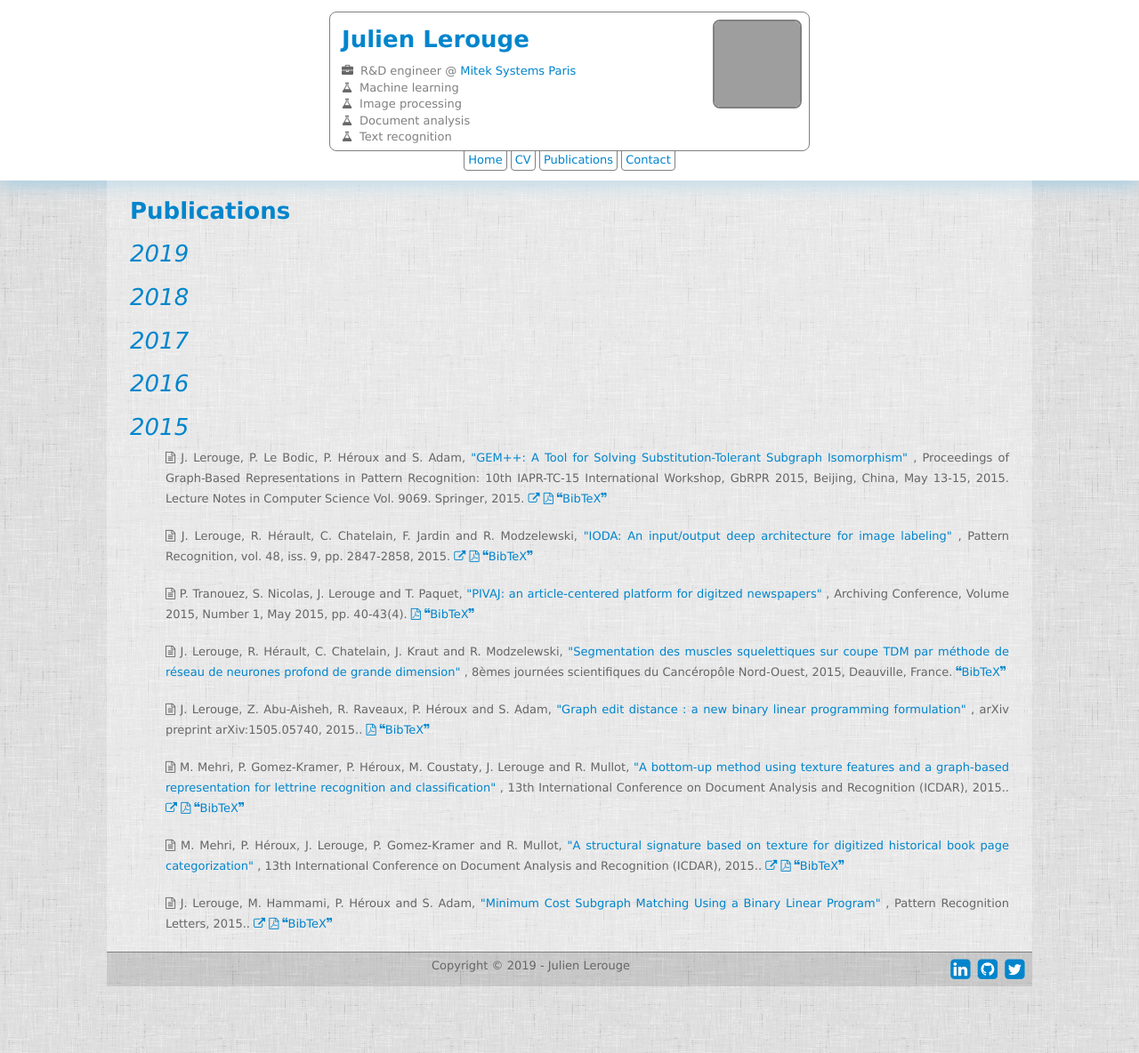
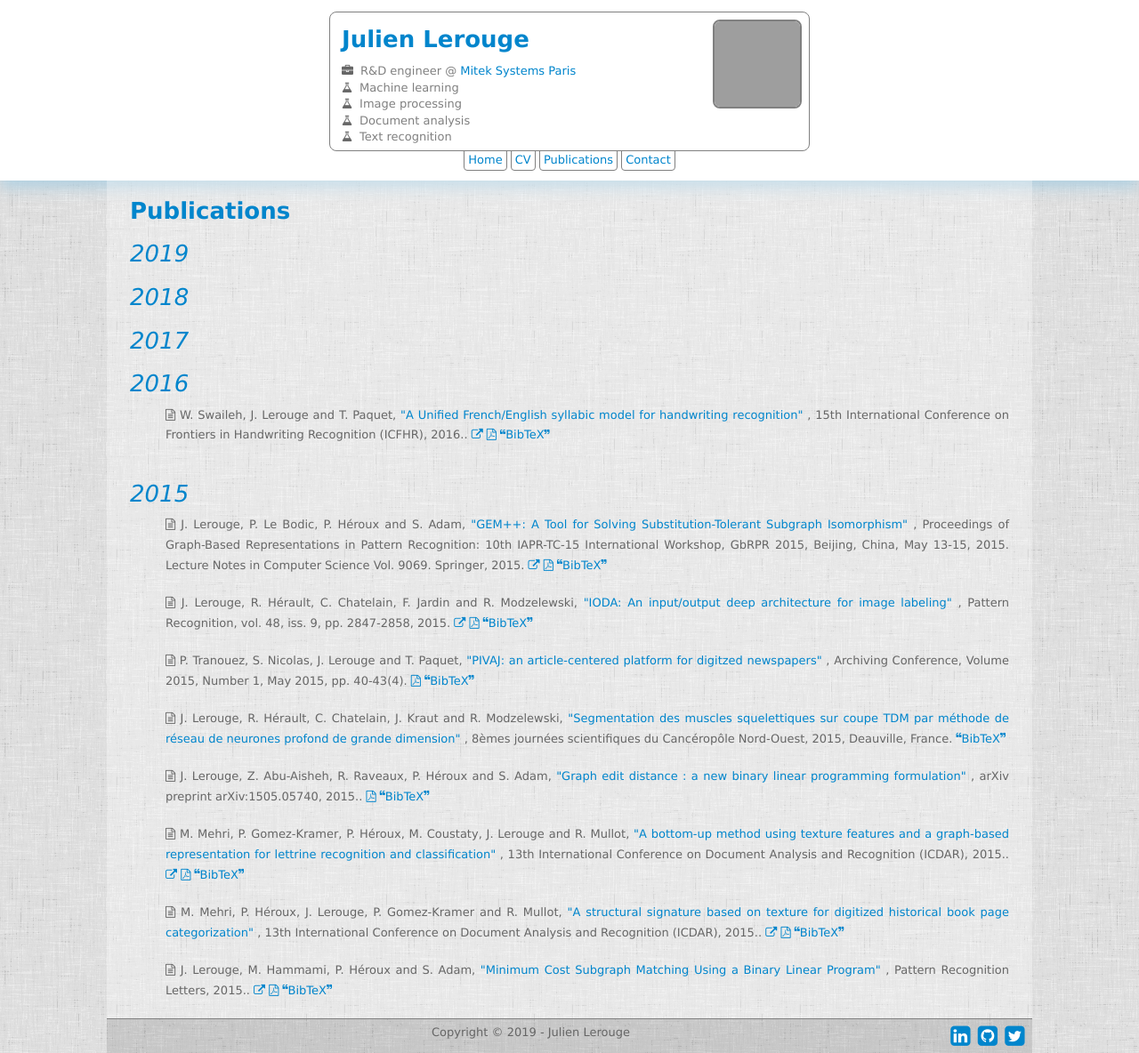
Before and after one commit to jlerouge/jlerouge.github.io, a Jekyll site: the page built from pub/index.html, in a window 1280 px wide. Shown: the whole page at 89% size. Built offline with Jekyll 4.4.1, drawn with Linux system fonts in a browser that asks for light colours; nearby versions of some CDN libraries; grey boxes are pictures that could not be loaded.

```diff
--- a/_config.yml
+++ b/_config.yml
@@ -94,6 +94,10 @@ coauthors:
     mc:
         name: M. Coustaty
         url: https://l3i.univ-larochelle.fr/Coustaty-Mickael-MCF
+    ws:
+        name: W. Swaileh
+        url: http://pagesperso.litislab.fr/wswaileh/
+        email: wassim.swaileh2@univ-rouen.fr
 
 affiliations:
     litis-insa: Normandie Université, LITIS (EA 4108-FR CNRS 3638), INSA de Rouen, 76800 Saint-Étienne-du-Rouvray, France
--- /dev/null
+++ b/_includes/bibtex/a-unified-french-english-syllabic-model-for-handwriting-recognition.bib
@@ -0,0 +1,8 @@
+@inproceedings{swaileh2016unified,
+  title={A Unified French/English syllabic model for handwriting recognition},
+  author={Swaileh, Wassim and Lerouge, Julien and Paquet, Thierry},
+  booktitle={2016 15th International Conference on Frontiers in Handwriting Recognition (ICFHR)},
+  pages={536--541},
+  year={2016},
+  organization={IEEE}
+}
```
Also changed, not shown: _posts/2016-10-23-a-unified-french-english-syllabic-model-for-handwriting-recognition.md (added, +21 -0 lines), 1 other file.
